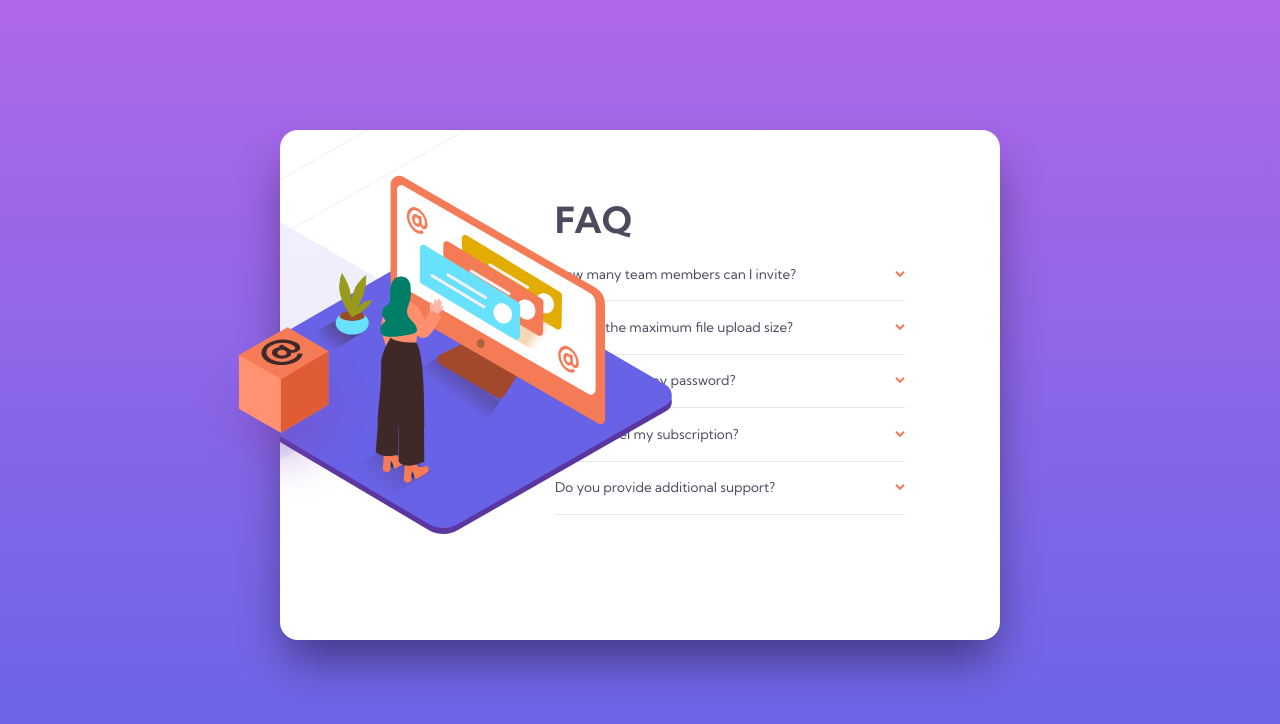
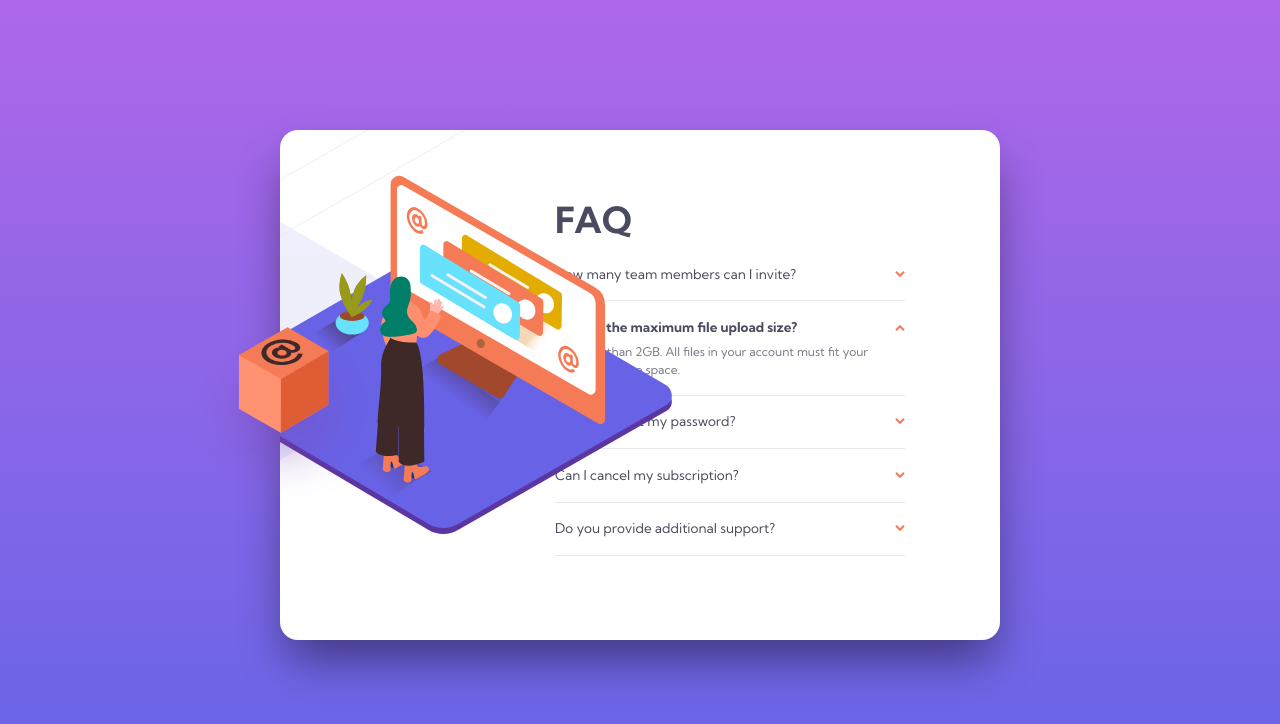
Before and after one commit to ReneOsvaldoCamachoFernandez/faq-accordion-card, a Next.js app: page / in a window 1280 px wide. Shown: the top 724 px of the page. Built offline with nearby package versions, Linux system fonts and the light colour scheme.

Commit message:
bugs fixed

```diff
--- a/pages/index.tsx
+++ b/pages/index.tsx
@@ -52,7 +52,7 @@ export default function Home() {
     },
   ];
 
-  const [activeIndex, setActiveIndex] = useState(-1);
+  const [activeIndex, setActiveIndex] = useState(1);
 
   const handleClick = (index: number) => {
     if (activeIndex === -1) setActiveIndex(index);
@@ -76,11 +76,13 @@ export default function Home() {
             <Accordion
               allowZeroExpanded
               className="overflow-hidden pb-[48px] xl:pb-0 w-full "
+              preExpanded={["id2"]}
             >
               {content.map((contenido, indx) => (
                 <AccordionItem
                   key={indx}
                   id={contenido.uuid}
+                  uuid={contenido.uuid}
                   className="border-b-[1px] py-[15.7px]"
                 >
                   <AccordionItemHeading
```
